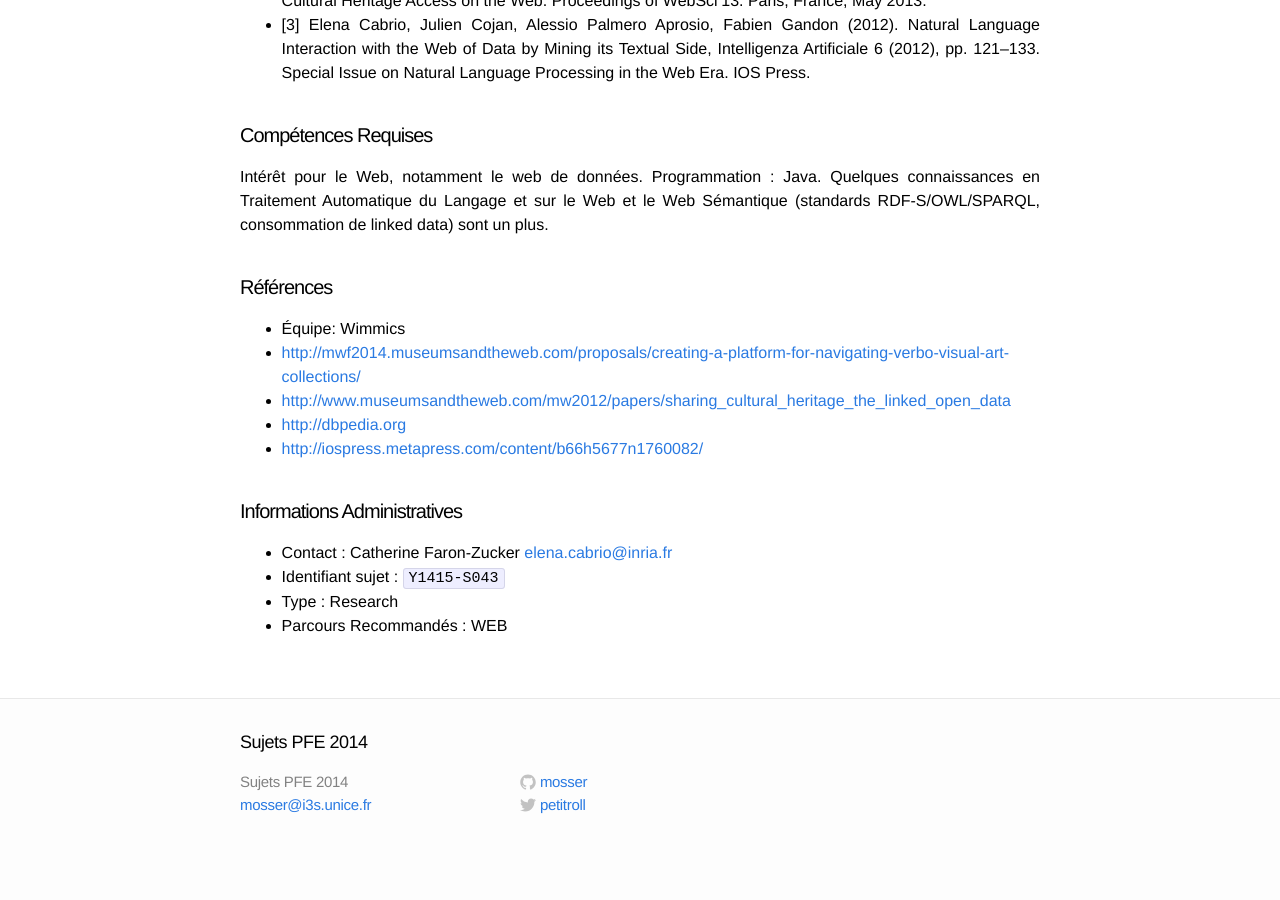
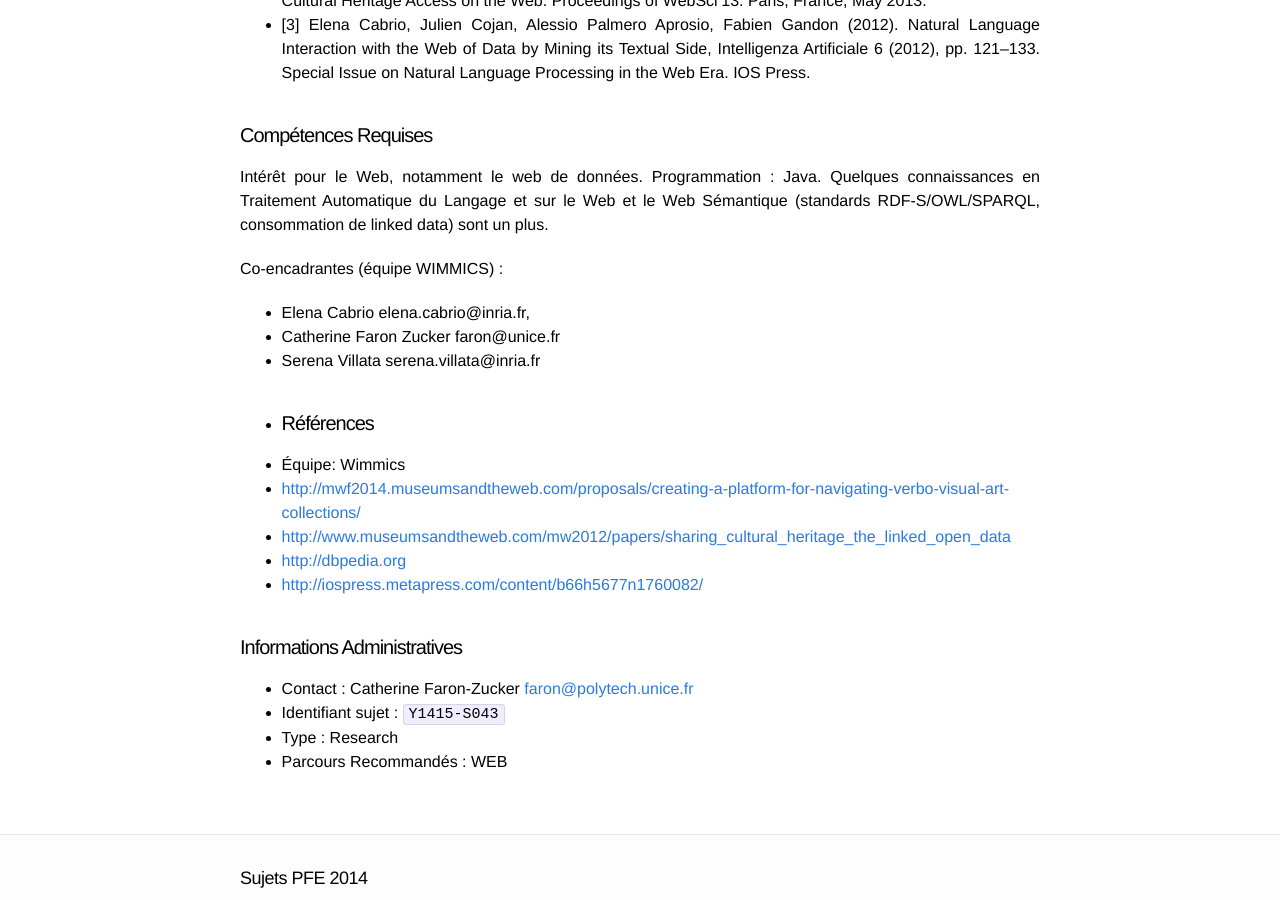
Before and after one commit to gmolines/pfe, a Jekyll site: the page built from _posts/2014-09-15-Y1415-S043.markdown, in a window 1280 px wide and 900 px high, scrolled down 1121 px. Built offline with Jekyll 4.4.1, drawn with Linux system fonts in a browser that asks for light colours; before the commit the page ends 1982 px from its top, so only the background shows below that.

Commit message:
Update 2014-09-15-Y1415-S043.markdown

```diff
--- a/_posts/2014-09-15-Y1415-S043.markdown
+++ b/_posts/2014-09-15-Y1415-S043.markdown
@@ -36,7 +36,12 @@ Proceedings of WebSci’13. Paris, France, May 2013.
 Intérêt pour le Web, notamment le web de données.
 Programmation : Java. Quelques connaissances en Traitement Automatique du Langage et sur le Web et le Web Sémantique (standards RDF-S/OWL/SPARQL, consommation de linked data) sont un plus.
 
+Co-encadrantes (équipe WIMMICS) :
 
+  * Elena Cabrio elena.cabrio@inria.fr,
+  * Catherine Faron Zucker faron@unice.fr
+  * Serena Villata serena.villata@inria.fr
+  *
 #### Références
 
   * Équipe: Wimmics
@@ -46,7 +51,7 @@ Programmation : Java. Quelques connaissances en Traitement Automatique du Langa
   * [http://iospress.metapress.com/content/b66h5677n1760082/](http://iospress.metapress.com/content/b66h5677n1760082/)
 
 #### Informations Administratives
-  * Contact : Catherine Faron-Zucker <elena.cabrio@inria.fr>
+  * Contact : Catherine Faron-Zucker <faron@polytech.unice.fr>
   * Identifiant sujet : `Y1415-S043`
   * Type : Research
   * Parcours Recommandés : WEB
```
